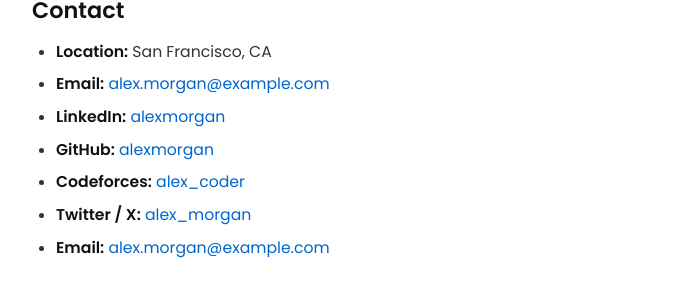
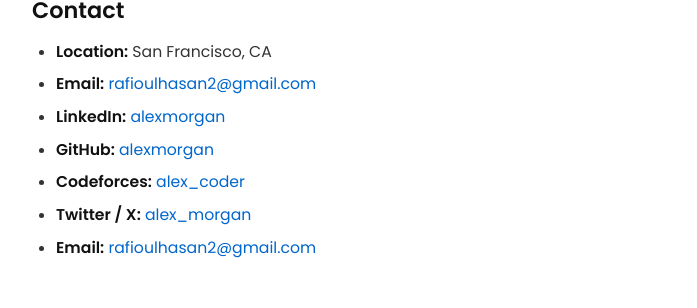
Before and after one commit to rafioul-hasan-58/portfolio-client, a Next.js app: page / in a window 1280 px wide. Shown: the part 935-1243 px from the top of the page, without its empty margins (152-849 px from the left). Built offline with nearby package versions, Linux system fonts and the light colour scheme.

Commit message:
fix: email changed

```diff
--- a/data/site.ts
+++ b/data/site.ts
@@ -13,7 +13,7 @@
   ],
   avatar: "/images/avatar.svg",
   location: "San Francisco, CA",
-  email: "alex.morgan@example.com",
+  email: "rafioulhasan2@gmail.com",
   metadata: {
     title: "Rafioul Hasan Sourob | Software Engineer & Researcher",
     description: "Personal portfolio of Rafioul Hasan Sourob – Software Engineer specializing in backend systems, distributed databases, and high-scale architecture.",
--- a/data/socials.ts
+++ b/data/socials.ts
@@ -28,8 +28,8 @@
   },
   {
     platform: "Email",
-    url: "mailto:alex.morgan@example.com",
+    url: "mailto:rafioulhasan2@gmail.com",
     label: "Email",
-    username: "alex.morgan@example.com"
+    username: "rafioulhasan2@gmail.com"
   }
 ];
```
